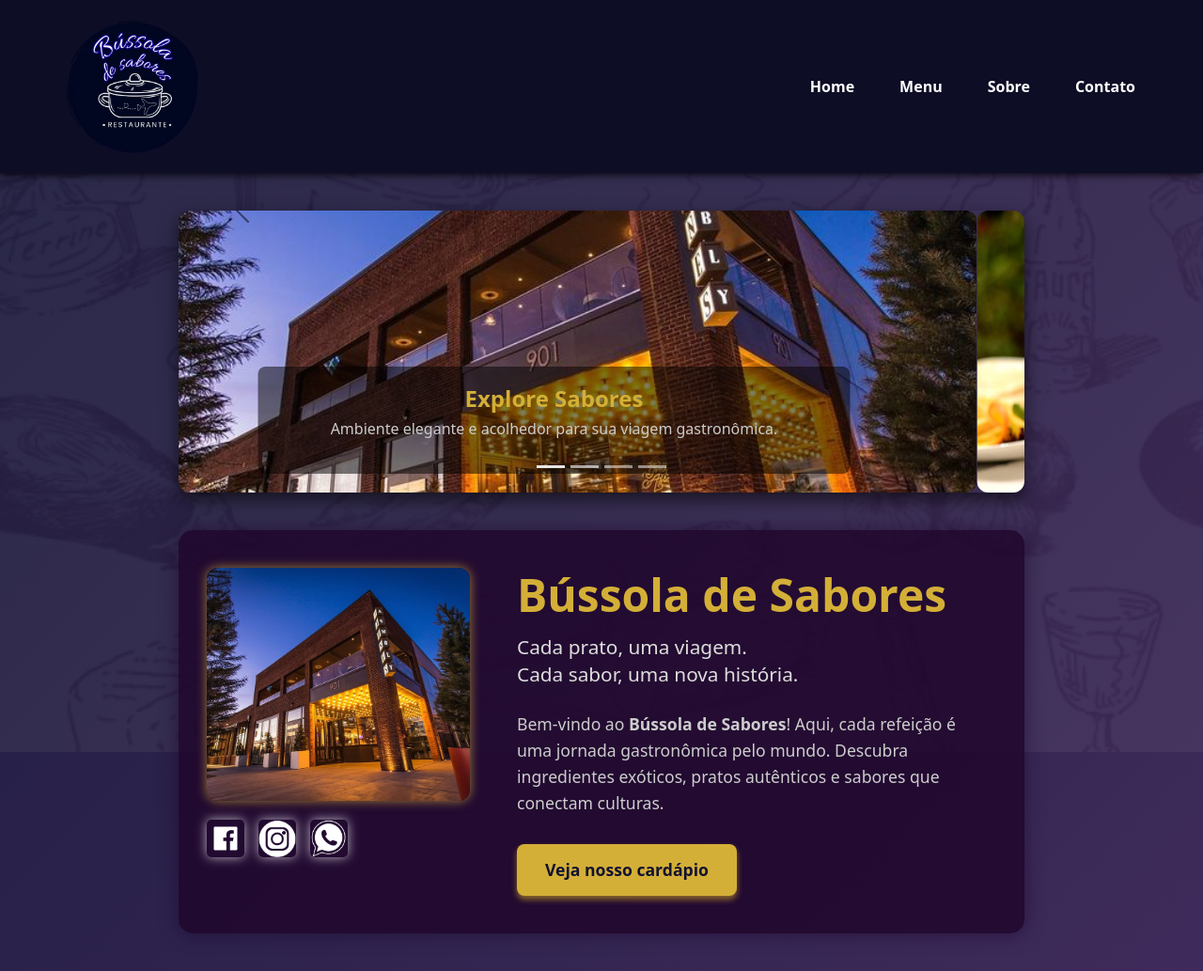
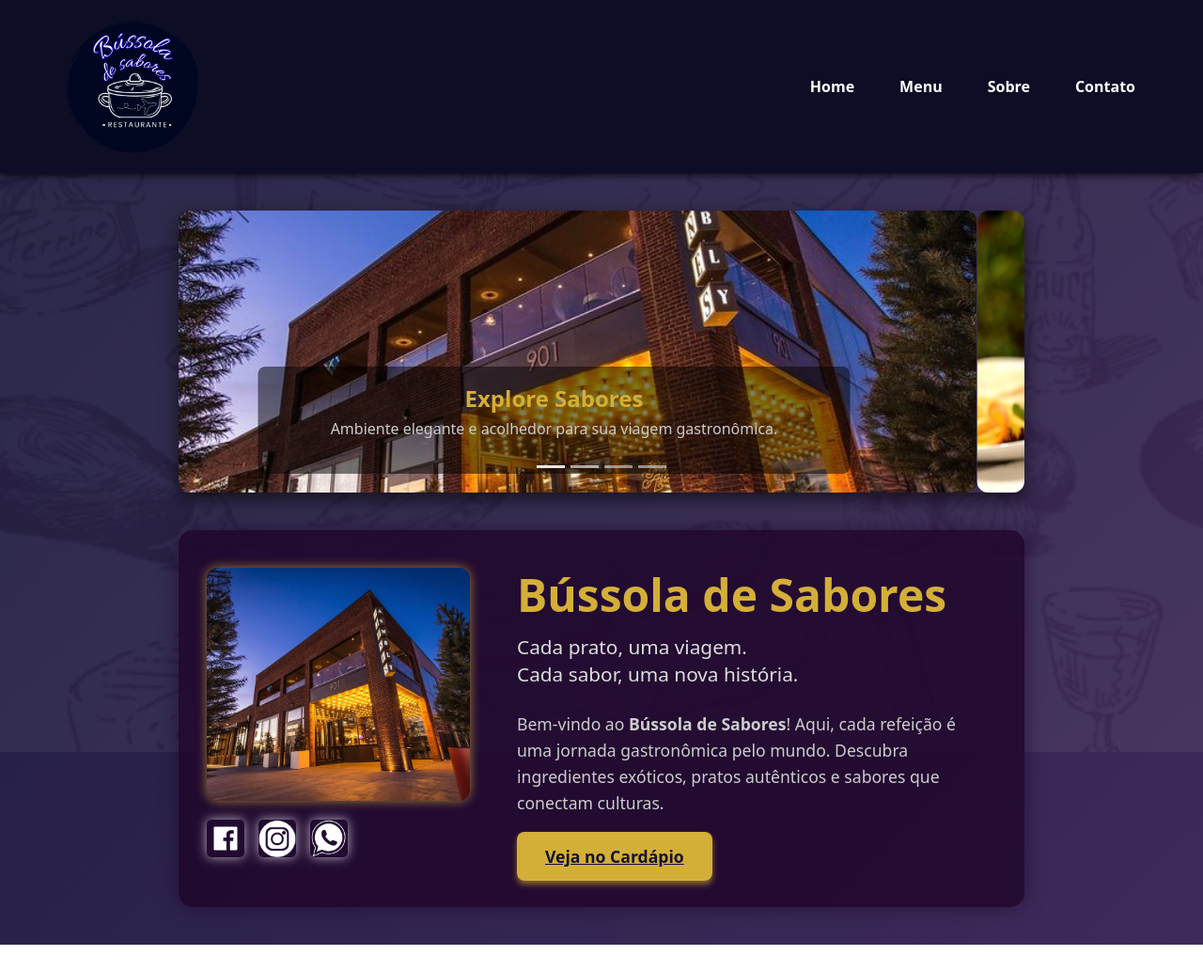
Before and after one commit to thais-maker/b-ssoladesabores, a plain HTML site: page index.html in a window 1280 px wide. Shown: the whole page at 94% size. After the commit the page ends 1005 px from the top, so only its background shows below. Drawn offline with nearby package versions, Linux system fonts and the light colour scheme.

Commit message:
Add files via upload

```diff
--- a/index.html
+++ b/index.html
@@ -89,7 +89,7 @@
             <h1>Bússola de Sabores</h1>
             <h3>Cada prato, uma viagem.<br>Cada sabor, uma nova história.</h3>
             <p>Bem-vindo ao <strong>Bússola de Sabores</strong>! Aqui, cada refeição é uma jornada gastronômica pelo mundo. Descubra ingredientes exóticos, pratos autênticos e sabores que conectam culturas.</p>
-            <button class="btn-custom">Veja nosso cardápio</button>
+<a href="menu.html" class="btn-custom">Veja no Cardápio</a>
         </div>
     </div>
 </section>
```
